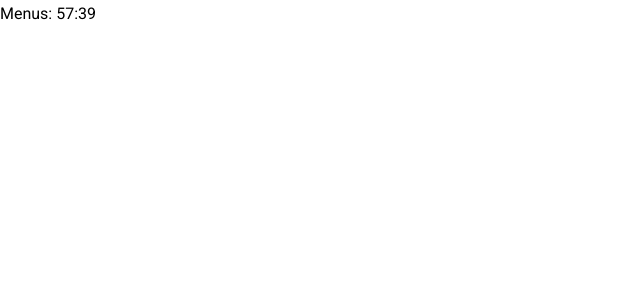
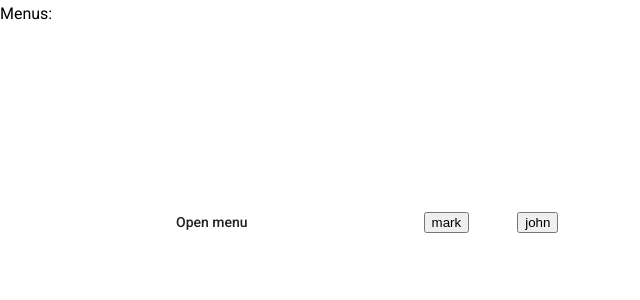
Before and after one commit to ItzhakVilensky/material-demo, an Angular app in the folder material/: page / in a window 1280 px wide. Shown: the top 300 px of the page, without its empty margins (0-640 px from the left). Built offline with nearby package versions, Linux system fonts and the light colour scheme.

Commit message:
* Add MatMenuModule * mat-menu

```diff
--- a/material/src/app/app.component.html
+++ b/material/src/app/app.component.html
@@ -194,4 +194,36 @@
   </div>
 </mat-drawer-container>  -->
 
-<p class="mat-subheading-2">Menus: 57:39</p>
+<p class="mat-subheading-2">Menus: </p>
+<mat-menu #menu="matMenu" xPosition="before" yPosition="below">
+  <button mat-menu-item [matMenuTriggerFor]="subMenu">
+    <mat-icon>dialpad</mat-icon>
+    <span>BackEnd</span>
+  </button>
+  <button mat-menu-item>
+    <mat-icon>dialpad</mat-icon>
+    <span>FrontEnd</span>
+  </button>
+</mat-menu>
+
+<mat-menu #subMenu="matMenu"  xPosition="after" yPosition="above">
+  <button mat-menu-item> Angular </button>
+  <button mat-menu-item> React </button>
+  <button mat-menu-item> Vue </button>
+</mat-menu>
+
+<button mat-flat-button [matMenuTriggerFor]="menu" class="center"> Open menu
+</button>
+
+<mat-menu #lazyMenu="matMenu">
+  <ng-template matMenuContent let-name="name" let-hobby="hobby">
+    <button mat-menu-item> Settings</button>
+    <button mat-menu-item> Hobby - {{ hobby }}</button>
+    <button mat-menu-item> Log out {{ name }}</button>
+  </ng-template>
+</mat-menu>
+
+<button mat-rasied-button [matMenuTriggerData]="{name: 'mark', hobby: 'football'}" [matMenuTriggerFor]="lazyMenu"> mark
+</button>
+<button mat-rasied-button [matMenuTriggerData]="{name: 'john', hobby: 'coding'}" [matMenuTriggerFor]="lazyMenu"> john
+</button>
--- a/material/src/app/app.component.scss
+++ b/material/src/app/app.component.scss
@@ -33,3 +33,7 @@ mat-drawer {
     width           : 300px;
     padding         : 16px;
 }
+
+.center {
+    margin: 10rem;
+}
--- a/material/src/app/material/material.module.ts
+++ b/material/src/app/material/material.module.ts
@@ -6,6 +6,7 @@ import { MatBadgeModule } from '@angular/material/badge';
 import { MatProgressSpinnerModule } from '@angular/material/progress-spinner';
 import { MatToolbarModule } from '@angular/material/toolbar';
 import { MatSidenavModule } from '@angular/material/sidenav';
+import { MatMenuModule } from '@angular/material/menu';
 
 const MaterialComponents = [
   MatButtonModule,
@@ -14,7 +15,8 @@ const MaterialComponents = [
   MatBadgeModule,
   MatProgressSpinnerModule,
   MatToolbarModule,
-  MatSidenavModule
+  MatSidenavModule,
+  MatMenuModule
 ];
 
 @NgModule({
```
